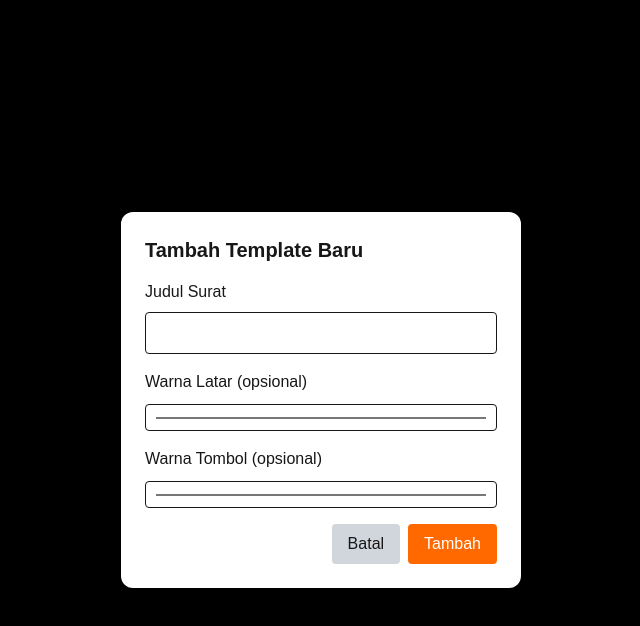
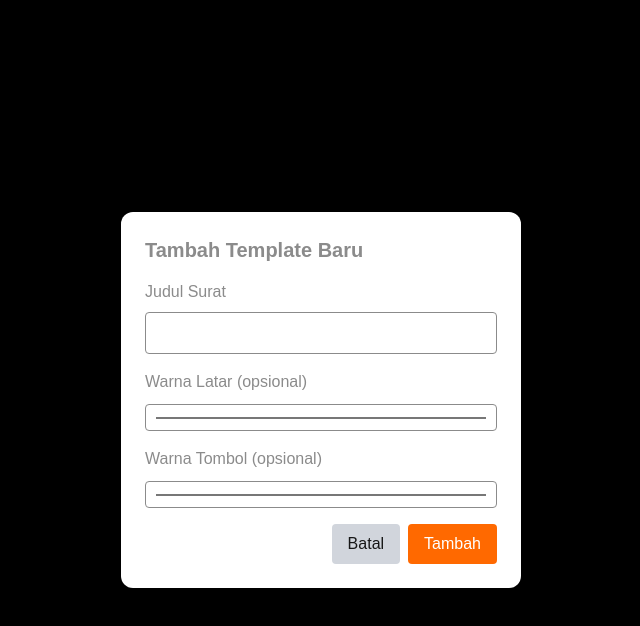
Before and after one commit to affanshdr/SIMAK, a Next.js app: page /TemplateSurat in a window 1280 px wide. Both pictures are taken after a click on the button "Tambah Template". Shown: the top 626 px of the page, without its empty margins (319-959 px from the left). Built offline with nearby package versions, Linux system fonts and the light colour scheme.

Commit message:
update template surat

```diff
--- a/src/app/TemplateSurat/page.tsx
+++ b/src/app/TemplateSurat/page.tsx
@@ -93,6 +93,8 @@ const TemplateSurat = () => {
     setTemplateToDelete(null);
   };
 
+  const warna = '#8B8B8B';
+
   return (
     <div className="ml-64 min-h-screen bg-gradient-to-br from-yellow-50 to-white p-8">
       {/* Navbar */}
@@ -104,6 +106,7 @@ const TemplateSurat = () => {
           type="text"
           placeholder="Cari Nama / Nomor Surat . . ."
           className="w-full max-w-xl px-4 py-2 border rounded-lg shadow-sm focus:outline-none focus:ring-2 focus:ring-orange-300"
+          style={{ color: warna }}
         />
         <div className="ml-4 flex items-center">
           <div className="w-10 h-10 bg-gray-200 rounded-full overflow-hidden" />
@@ -113,11 +116,12 @@ const TemplateSurat = () => {
 
       {/* Nama Keuchik */}
       <div className="flex items-center mb-8">
-        <label className="mr-4 font-semibold text-gray-800">Nama Keuchik</label>
+      <label className="mr-4 font-semibold" style={{ color: warna }}>Nama Keuchik</label>
         <input
           type="text"
           defaultValue="Yushadi, S.Ag,"
           className="px-4 py-2 border border-gray-300 rounded-lg focus:outline-none focus:ring-2 focus:ring-orange-300"
+          style={{ color: warna }}
         />
         <button className="ml-4 bg-orange-400 hover:bg-orange-500 text-white font-semibold px-4 py-2 rounded-lg transition">
           Simpan
@@ -167,8 +171,8 @@ const TemplateSurat = () => {
       {showModal && selectedTemplate && (
         <div className="fixed inset-0 bg-black bg-opacity-50 flex justify-center items-center z-50">
           <div className="bg-white p-6 rounded-xl shadow-lg w-[400px]">
-            <h2 className="text-xl font-semibold mb-4">Edit Template</h2>
-            <label className="block mb-2">Judul Surat</label>
+            <h2 className="text-xl font-semibold mb-4" style={{ color: warna }}>Edit Template</h2>
+            <label className="block mb-2" style={{ color: warna }}>Judul Surat</label>
             <input
               type="text"
               value={selectedTemplate.judul}
@@ -179,8 +183,9 @@ const TemplateSurat = () => {
                 })
               }
               className="w-full p-2 border rounded mb-4"
+              style={{ color: warna }}
             />
-            <label className="block mb-2">Terakhir Diubah</label>
+            <label className="block mb-2" style={{ color: warna }}>Terakhir Diubah</label>
             <input
               type="date"
               value={selectedTemplate.terakhirDiubah}
@@ -191,6 +196,7 @@ const TemplateSurat = () => {
                 })
               }
               className="w-full p-2 border rounded mb-4"
+              style={{ color: warna }}
             />
             <div className="flex justify-end gap-2">
               <button
@@ -214,8 +220,8 @@ const TemplateSurat = () => {
       {showAddModal && (
         <div className="fixed inset-0 bg-black bg-opacity-50 flex justify-center items-center z-50">
           <div className="bg-white p-6 rounded-xl shadow-lg w-[400px]">
-            <h2 className="text-xl font-semibold mb-4">Tambah Template Baru</h2>
-            <label className="block mb-2">Judul Surat</label>
+            <h2 className="text-xl font-semibold mb-4" style={{ color: warna }}>Tambah Template Baru</h2>
+            <label className="block mb-2" style={{ color: warna }}>Judul Surat</label>
             <input
               type="text"
               value={newTemplate.judul}
@@ -226,8 +232,9 @@ const TemplateSurat = () => {
                 })
               }
               className="w-full p-2 border rounded mb-4"
+              style={{ color: warna }}
             />
-            <label className="block mb-2">Warna Latar (opsional)</label>
+            <label className="block mb-2" style={{ color: warna }}>Warna Latar (opsional)</label>
             <input
               type="color"
               value={newTemplate.warna}
@@ -238,8 +245,9 @@ const TemplateSurat = () => {
                 })
               }
               className="w-full p-2 border rounded mb-4"
+              style={{ color: warna }}
             />
-            <label className="block mb-2">Warna Tombol (opsional)</label>
+            <label className="block mb-2" style={{ color: warna }}>Warna Tombol (opsional)</label>
             <input
               type="color"
               value={newTemplate.warnaBtn}
@@ -250,6 +258,7 @@ const TemplateSurat = () => {
                 })
               }
               className="w-full p-2 border rounded mb-4"
+              style={{ color: warna }}
             />
             <div className="flex justify-end gap-2">
               <button
```
